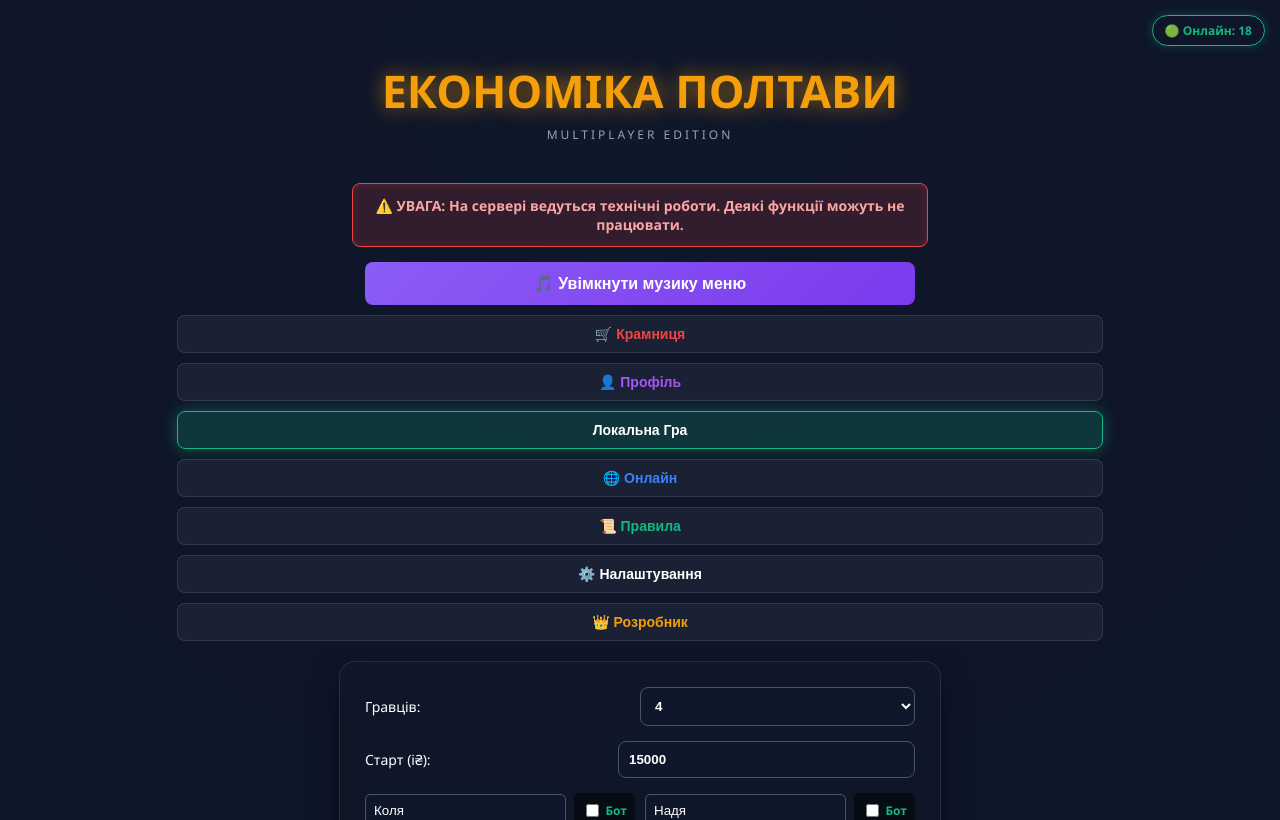
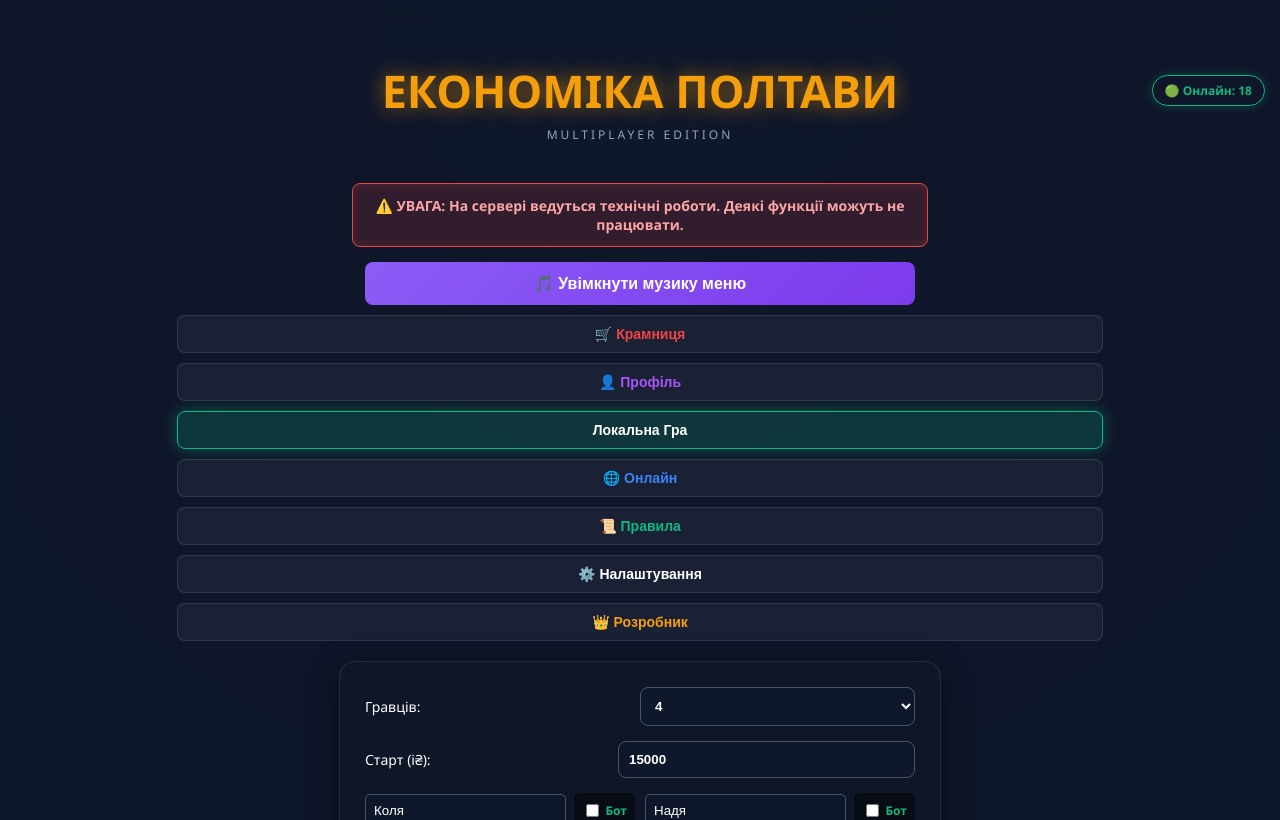
Before and after one commit to NikoBO101/PoltavaMonopoly, a website: page public/index.html in a window 1280 px wide. Drawn offline with nearby package versions, Linux system fonts and the light colour scheme; no server answers.

Commit message:
Update style.css

```diff
--- a/public/css/style.css
+++ b/public/css/style.css
@@ -23,7 +23,7 @@ body {
 /* ІНДИКАТОР ОНЛАЙНУ */
 .online-badge {
     position: fixed;
-    top: 15px;
+    top: 75px;
     right: 15px;
     background: rgba(15, 23, 42, 0.8);
     border: 1px solid #10b981;
```
